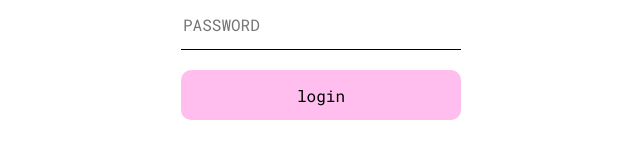
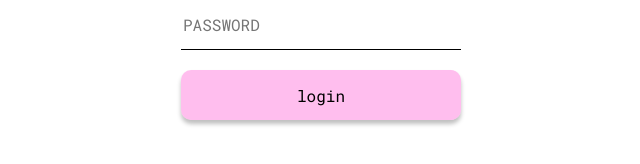
Before and after one commit to NaryLozano/the-shade-front, a React (Vite) app: page /login in a window 1280 px wide. Shown: the part 364-528 px from the top of the page, without its empty margins (309-949 px from the left). Built offline with nearby package versions, Linux system fonts and the light colour scheme.

Commit message:
Update button styles and class dissabled

```diff
--- a/src/pages/LoginPage/LoginPage.tsx
+++ b/src/pages/LoginPage/LoginPage.tsx
@@ -11,7 +11,11 @@ const LoginPage = (): React.ReactElement => {
         aria-label="Logotype of The Shade of it All"
         loading="lazy"
       />
-      <Login />
+      <Login
+        loginSubmit={(): void => {
+          throw new Error("Function not implemented.");
+        }}
+      />
     </LoginPageStyled>
   );
 };
--- a/src/styles/Globalstyle.ts
+++ b/src/styles/Globalstyle.ts
@@ -35,6 +35,7 @@ button {
   border: none;
   font: inherit;
   cursor: pointer;
+  box-shadow: 0 0.25rem 0.25rem #00000040;
 }
 
 input {
--- a/src/styles/theme/styled.d.ts
+++ b/src/styles/theme/styled.d.ts
@@ -10,6 +10,7 @@ declare module "styled-components" {
       okModal: string;
       backgroundCard: string;
       primary: string;
+      dissabled: string;
     };
 
     fonts: {
--- a/src/styles/theme/theme.ts
+++ b/src/styles/theme/theme.ts
@@ -9,6 +9,7 @@ const theme: DefaultTheme = {
     backgroundCard: "#f5f5f5",
     okModal: "#b24195",
     primary: "#ff5ed566",
+    dissabled: "#80808029",
   },
 
   fonts: {
```
